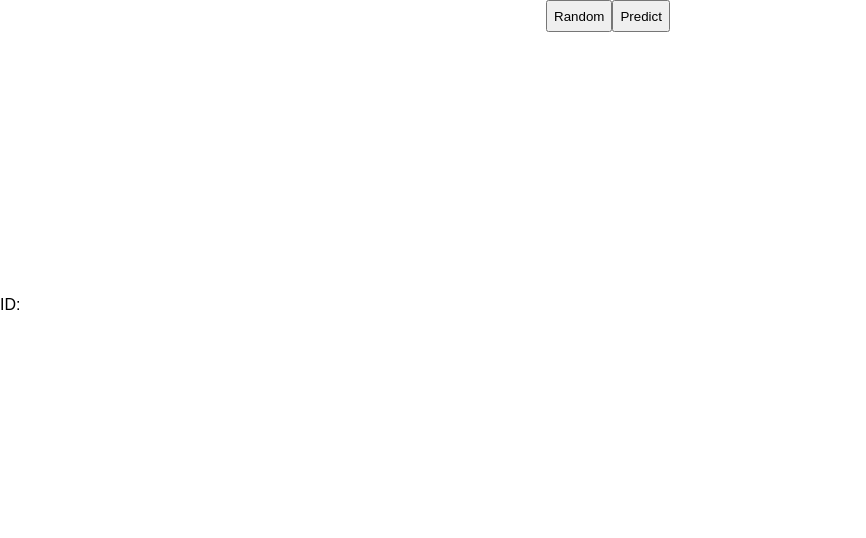
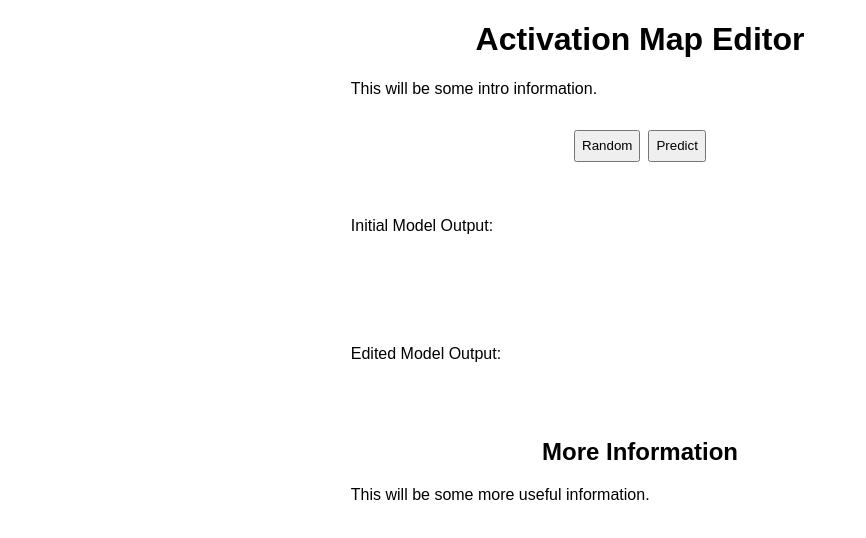
Before and after one commit to joshmurr/gl-activation-map-viewer, a website built with webpack: page index.html in a window 1280 px wide. Shown: the whole page, without its empty margins (0-866 px from the left). Built offline with nearby package versions, Linux system fonts and the light colour scheme; what @tensorflow/tfjs, gl-handler would draw is missing.

Commit message:
Basic page structure

```diff
--- a/index.html
+++ b/index.html
@@ -5,12 +5,33 @@
 
 <body>
   <div id="container">
-    <div id="buttons">
-      <button class="rand-btn">Random</button>
-      <button class="predict-btn">Predict</button>
-      <canvas id="c"></canvas>
-      <!-- <button class="show-examples">Sample Dataset</button> -->
-    </div>
+    <header>
+      <h1>Activation Map Editor</h1>
+      <div>This will be some intro information.</div>
+    </header>
+    <section class="model-vis full-bleed">
+      <div id="model-vis-container"></div>
+    </section>
+    <section>
+      <div class="sidebar">
+        <div id="buttons">
+          <button class="rand-btn">Random</button>
+          <button class="predict-btn">Predict</button>
+        </div>
+        <div class="sidebar__item">
+          <p>Initial Model Output:</p>
+          <canvas id="model-base-output"></canvas>
+        </div>
+        <div class="sidebar__item">
+          <p>Edited Model Output:</p>
+          <canvas id="model-output"></canvas>
+        </div>
+      </div>
+    </section>
+    <section>
+      <h2>More Information</h2>
+      <p>This will be some more useful information.</p>
+    </section>
   </div>
 </body>
 
--- a/src/GUI.ts
+++ b/src/GUI.ts
@@ -8,15 +8,20 @@ export default class GUI {
   private checkboxes: { [key: string]: HTMLInputElement }
   private _sliders: { [key: string]: HTMLInputElement }
 
-  constructor() {
+  constructor(sidebarEl: HTMLElement) {
     this.container = document.getElementById('container')
     this.display = document.createElement('div')
     this.display.classList.add('display')
-    this.sidebar = document.createElement('div')
+    this.sidebar = sidebarEl
+
+    if (!this.sidebar) {
+      this.sidebar = document.createElement('div')
+      this.container.appendChild(this.sidebar)
+    }
+
     this.sidebar.classList.add('sidebar')
 
     this.container.appendChild(this.display)
-    this.container.appendChild(this.sidebar)
 
     this.outputSurfaces = {}
     this.checkboxes = {}
@@ -61,16 +66,18 @@ export default class GUI {
     })
   }
 
-  public initImageOutput(ref: string) {
+  public initImageOutput(ref: string, canvasEl?: HTMLCanvasElement) {
     const outputContainer = document.createElement('div')
     outputContainer.classList.add('model-output')
 
-    const canvas = document.createElement('canvas')
+    let canvas = canvasEl
+    if (!canvas) {
+      canvas = document.createElement('canvas')
+      outputContainer.appendChild(canvas)
+      this.sidebar.appendChild(outputContainer)
+    }
 
     this.outputSurfaces[ref] = canvas
-
-    outputContainer.appendChild(canvas)
-    this.sidebar.appendChild(outputContainer)
   }
 
   public get output() {
--- a/src/index.ts
+++ b/src/index.ts
@@ -2,7 +2,7 @@ import * as tf from '@tensorflow/tfjs'
 import { GL_Handler, Camera, Types as T } from 'gl-handler'
 import { ActivationSelection, Button, ModelInfo } from './types'
 import { vec3, mat4 } from 'gl-matrix'
-import Debug from './Debug'
+/* import Debug from './Debug' */
 import Generator from './Generator'
 import ModelVis from './ModelVis'
 import GUI from './GUI'
@@ -13,7 +13,8 @@ import './styles.scss'
 import { findLayer } from './utils'
 
 const G = new GL_Handler()
-const canvas = G.canvas(1024, 512)
+const containerEl = document.getElementById('model-vis-container')
+const canvas = G.canvas(1024, 512, {}, containerEl)
 const gl = G.gl
 const program = G.shaderProgram(renderVert, renderFrag)
 const pickProgram = G.shaderProgram(pickingVert, pickingFrag)
@@ -56,8 +57,8 @@ const currentActSelection: ActivationSelection = {
   layer: null,
 }
 
-const debug = new Debug()
-debug.addField('ID', () => oldPickNdx.toString())
+/* const debug = new Debug() */
+/* debug.addField('ID', () => oldPickNdx.toString()) */
 
 const modelUrl =
   process.env.NODE_ENV === 'development'
@@ -84,9 +85,15 @@ async function init() {
   let __layers = await vis.getActivations(G, program)
 
   /* GUI */
-  const gui = new GUI()
-  gui.initImageOutput('base')
-  gui.initImageOutput('output')
+  const gui = new GUI(document.querySelector('.sidebar'))
+  gui.initImageOutput(
+    'base',
+    document.getElementById('model-base-output') as HTMLCanvasElement,
+  )
+  gui.initImageOutput(
+    'output',
+    document.getElementById('model-output') as HTMLCanvasElement,
+  )
 
   const random = async () => {
     const currentZ = tf.randomNormal([
@@ -188,7 +195,7 @@ async function init() {
 
       offset += shape[1]
 
-      debug.update()
+      /* debug.update() */
     })
     gl.useProgram(program)
     gl.clearColor(0.9, 0.9, 0.9, 1)
--- a/src/styles.scss
+++ b/src/styles.scss
@@ -13,8 +13,44 @@ body {
   font-family: Arial;
 }
 
+h1,
+h2,
+h3,
+h4,
+h5,
+h6 {
+  width: 100%;
+  text-align: center;
+}
+
+#container {
+  display: grid;
+  gap: 0;
+  grid-template-columns: 1fr min(65ch, 100%) 1fr;
+
+  & > * {
+    display: block;
+    grid-column: 2;
+  }
+}
+
+.full-bleed {
+  width: 100%;
+  grid-column: 1 / -1 !important;
+  margin: 1em 0;
+}
+
+#model-vis-container {
+  canvas {
+    width: 100%;
+  }
+}
+
 .sidebar {
-  .model-output {
+  &__item {
+    display: flex;
+    justify-content: space-between;
+    align-items: center;
     canvas {
       width: 128px;
       height: 128px;
@@ -24,6 +60,7 @@ body {
     }
   }
 }
+
 #editor {
   position: absolute;
   top: 15px;
@@ -74,11 +111,11 @@ body {
 }
 
 #buttons {
-  grid-area: header;
   width: 100%;
   height: 2em;
   display: flex;
   justify-content: center;
+  gap: 0.5em;
 }
 
 .hide {
```
